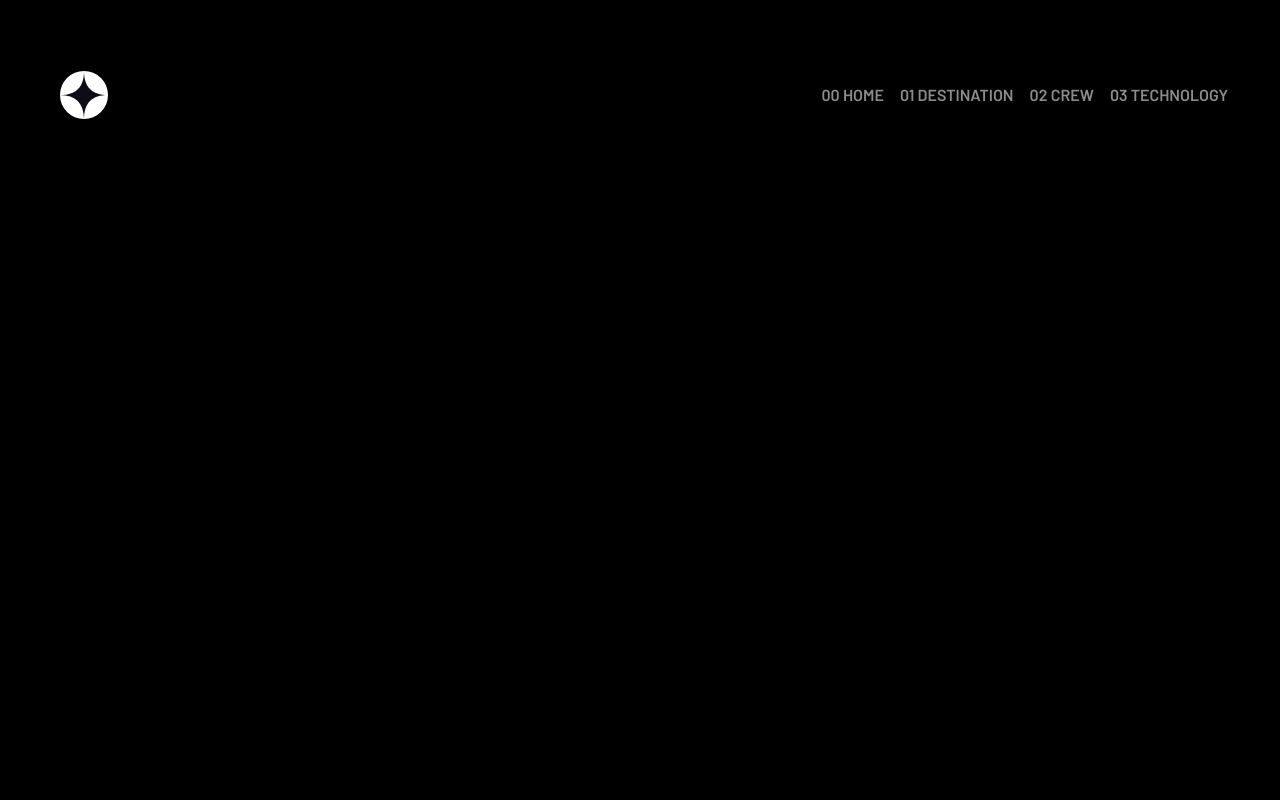
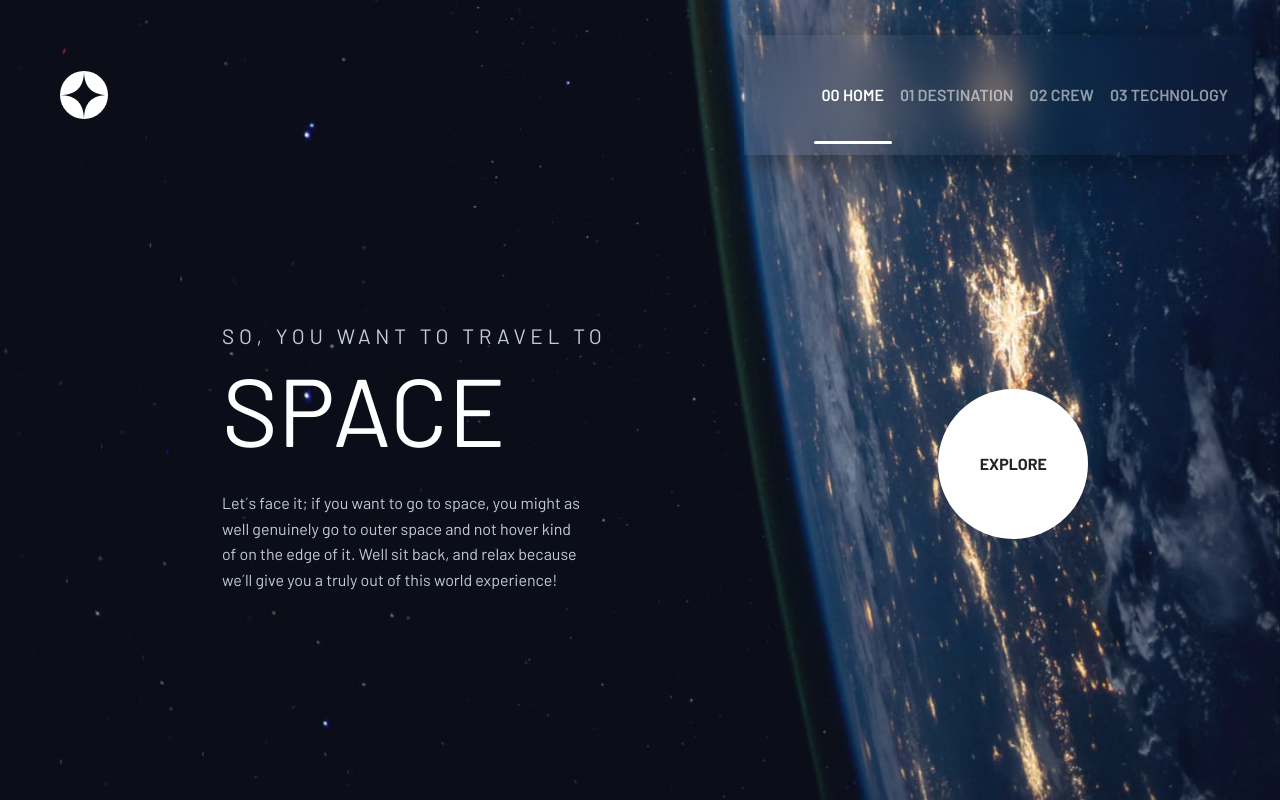
Before and after one commit to TEEGardenb/space-tourism-website, a React (Vite) app: page / in a window 1280 px wide. Built offline with nearby package versions, Linux system fonts and the light colour scheme.

Commit message:
cambio de rutas

```diff
--- a/src/Components/Header/NavBar.jsx
+++ b/src/Components/Header/NavBar.jsx
@@ -2,13 +2,12 @@ import React, { useState } from "react";
 import "./NavBar.css";
 import Logo from "/src/assets/shared/logo.svg";
 import { Link, NavLink } from "react-router-dom";
-import { baseUrl } from "../MyRoutes/MyRoutes";
 
 const NavBar = () => {
   return (
     <nav className="navbar navbar-dark navbar-expand-lg navbar-expand-md ps-lg-5 ps-md-5">
       <div className="container-fluid">
-        <Link className="navbar-brand" to={`${baseUrl}/`}>
+        <Link className="navbar-brand" to={"/"}>
           <img src={Logo} alt="logo" />
         </Link>
         <button
@@ -46,7 +45,7 @@ const NavBar = () => {
                     className="nav-link"
                     activeclassname="active"
                     aria-current="page"
-                    to={`${baseUrl}/`}
+                    to={"/"}
                   >
                     00 HOME
                   </NavLink>
@@ -56,7 +55,7 @@ const NavBar = () => {
                     className="nav-link li-color"
                     activeclassname="active"
                     aria-current="page"
-                    to={`${baseUrl}/Destination`}
+                    to={"/Destination"}
                   >
                     01 DESTINATION
                   </NavLink>
@@ -66,7 +65,7 @@ const NavBar = () => {
                     className="nav-link li-color"
                     activeclassname="active"
                     aria-current="page"
-                    to={`${baseUrl}/Crew`}
+                    to={"/Crew"}
                   >
                     02 CREW
                   </NavLink>
@@ -75,7 +74,7 @@ const NavBar = () => {
                   <NavLink
                     className="nav-link"
                     aria-current="page"
-                    to={`${baseUrl}/Technology`}
+                    to={"/Technology"}
                   >
                     03 TECHNOLOGY
                   </NavLink>
--- a/src/Components/MyRoutes/MyRoutes.jsx
+++ b/src/Components/MyRoutes/MyRoutes.jsx
@@ -5,16 +5,14 @@ import Destination from "../Destination/Destination";
 import Crew from "../Crew/Crew";
 import Technology from "../Technology/Technology";
 
-export const baseUrl = "/space-tourism-website";
-
 const MyRoutes = () => {
   return (
     <div>
       <Routes>
-        <Route path={`${baseUrl}/`} element={<HomePage />} />
-        <Route path={`${baseUrl}/Destination`} element={<Destination />} />
-        <Route path={`${baseUrl}/Crew`} element={<Crew />} />
-        <Route path={`${baseUrl}/Technology`} element={<Technology />} />
+        <Route path={"/"} element={<HomePage />} />
+        <Route path={"/Destination"} element={<Destination />} />
+        <Route path={"/Crew"} element={<Crew />} />
+        <Route path={"/Technology"} element={<Technology />} />
       </Routes>
     </div>
   );
--- a/vite.config.js
+++ b/vite.config.js
@@ -4,7 +4,6 @@ import react from "@vitejs/plugin-react";
 // https://vitejs.dev/config/
 export default defineConfig({
   plugins: [react()],
-  base: "/space-tourism-website/",
   server: {
     host: "0.0.0.0",
   },
```
